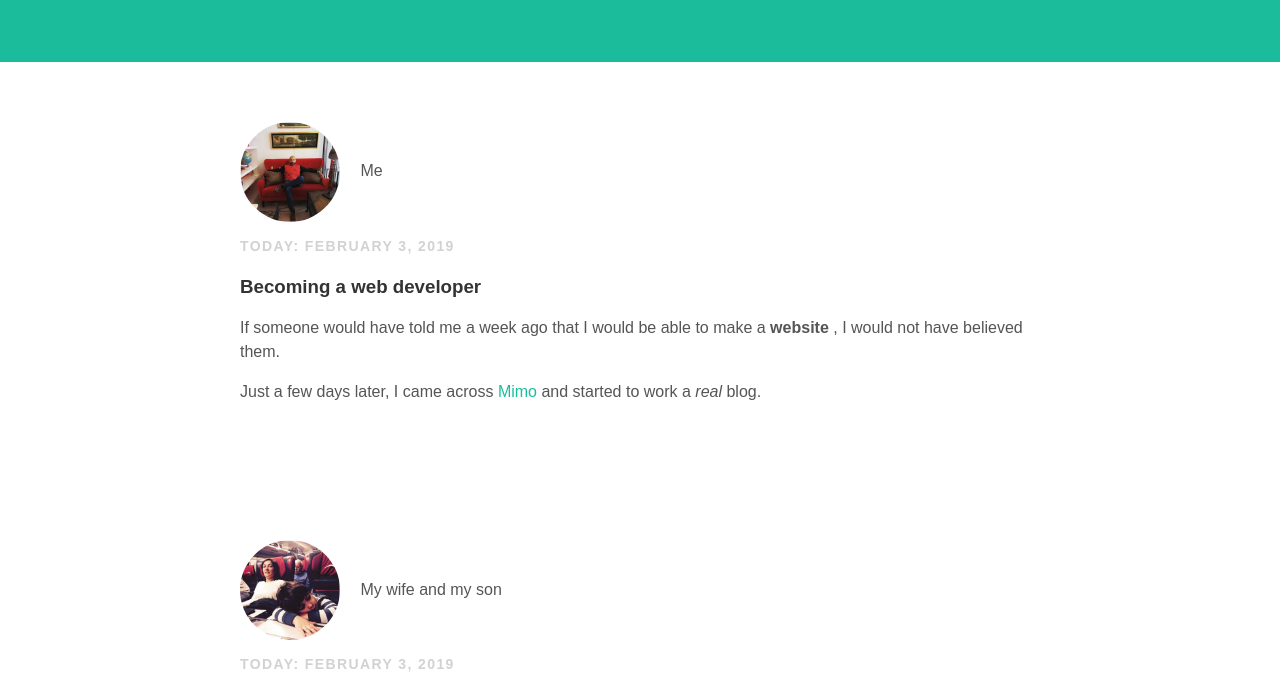
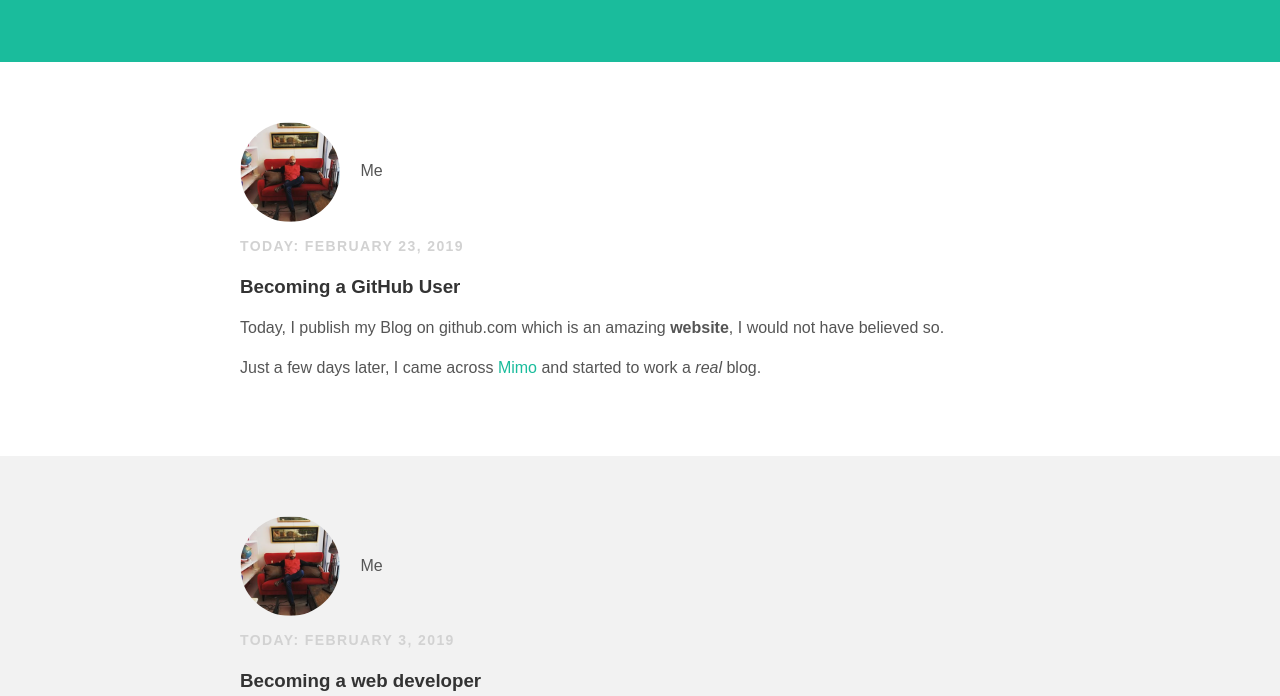
Before and after one commit to HelloFrancesco/HelloFrancesco.github.io, a plain HTML site: page index.html in a window 1280 px wide. Shown: the part 88-784 px from the top of the page. Drawn offline with Linux system fonts and the light colour scheme.

Commit message:
Update index.html

```diff
--- a/index.html
+++ b/index.html
@@ -16,6 +16,22 @@
             </div>
         </div>
         <div id="content">
+         <div class="post-container">
+           <div class="post">
+             <div class="post-author">
+             <img src="meI.PNG">
+             <span>Me</span>
+             </div>
+             <p class="post-date">Today: February 23, 2019</p>
+             <h3 class="post-title">Becoming a GitHub User</h3>
+             <div class="post-content">
+             <p>
+             Today, I publish my Blog on github.com which is an amazing
+             <strong>website</strong>, I would not have believed so.</p>
+             <p>Just a few days later, I came across <a href="https://getmimo.com">Mimo</a> and started to work a
+             <em>real</em> blog.</p>
+            </div>
+           </div>
             <div class="post-container">
                 <div class="post">
                     <div class="post-author">
```
